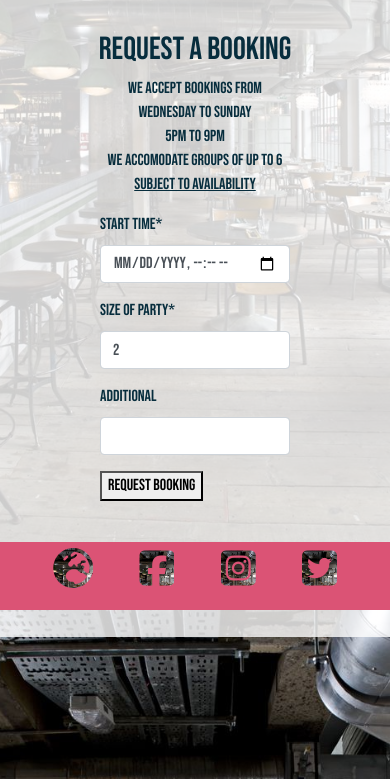
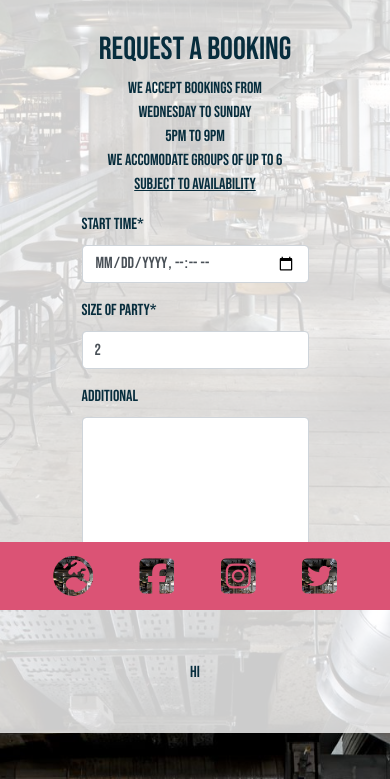
Before and after one commit to OisinWrites/Byte, a Django app: page /bookings/bookings/ in a window 390 px wide. Shown: the part 234-1013 px from the top of the page. Run offline with Django 3.2, Linux system fonts and the light colour scheme; a user stored in the database is signed in; data comes from the database, SQL or seed files in the repository; both versions use the stored data as it was after the commit; some libraries are stand-ins or nearby versions.

Commit message:
Expand the message field for the booking form, include new epic on accoutn registration in readme and kanban board. Remove lower margin on mobile for foot-icons

```diff
--- a/bookings/forms.py
+++ b/bookings/forms.py
@@ -23,7 +23,8 @@ class BookingForm(forms.ModelForm):
         model = Booking
         fields = ['start_time', 'size_of_party', 'additional']
         widgets = {
-            'start_time': DateTimeInput(attrs={'type': 'datetime-local'})
+            'start_time': DateTimeInput(attrs={'type': 'datetime-local'}),
+            'additional': forms.Textarea(attrs={'rows': 5, 'cols': 30}),
         }
 
     """Sets behaviour for instance of booking"""
--- a/static/css/base.css
+++ b/static/css/base.css
@@ -360,7 +360,6 @@ a {
 
     .foot-icon {
         font-size: 2.5rem;
-        margin-bottom: 1rem;
     }
 }
 
```
Also changed, not shown: README.md, db.sqlite3.
